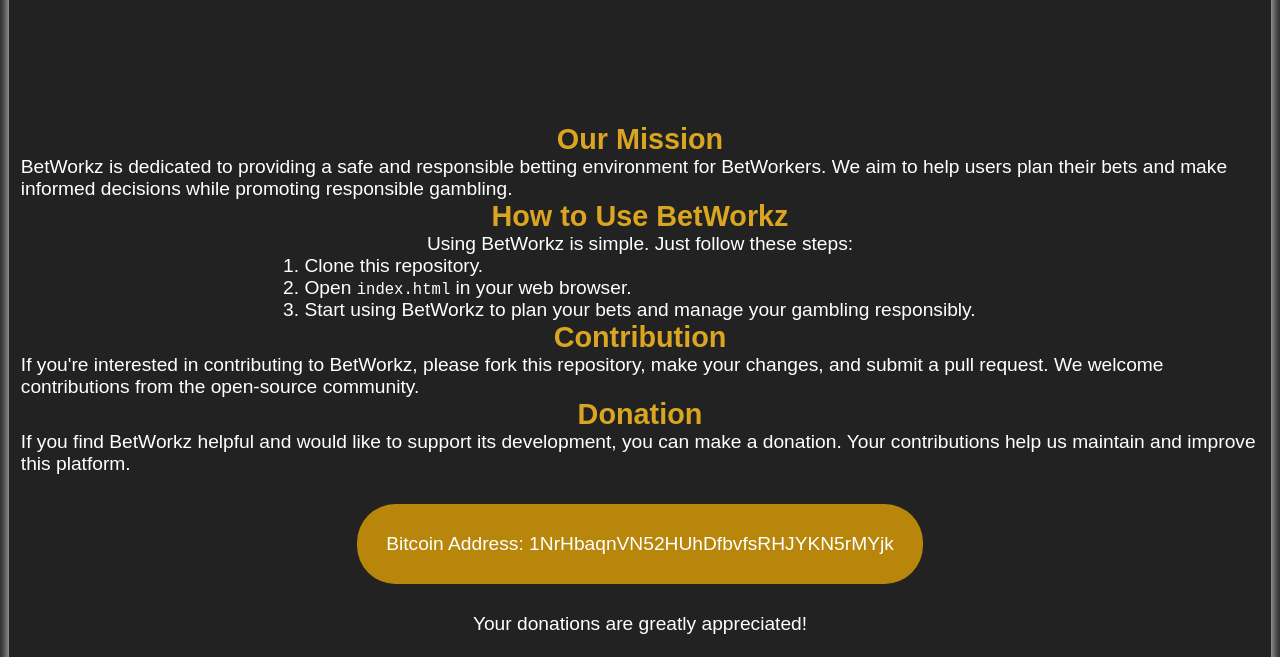
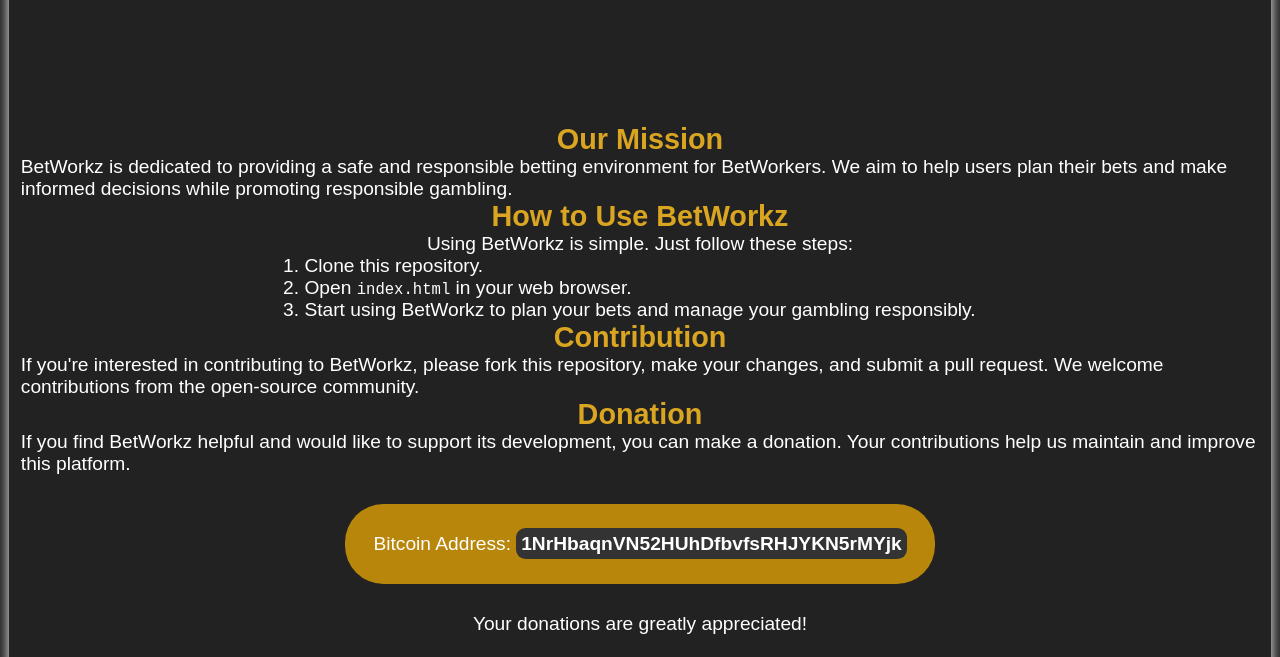
Before and after one commit to Jositett/BetWorks, a website: page about.html in a window 1280 px wide. Shown: the part 143-800 px from the top of the page. Drawn offline with nearby package versions, Linux system fonts and the light colour scheme.

Commit message:
Update about.html

```diff
--- a/about.html
+++ b/about.html
@@ -60,7 +60,7 @@
         <p>If you find BetWorkz helpful and would like to support its development, you can make a donation. Your contributions help us maintain and improve this platform.
         <ul class="donate" id="donation">
 <!--             <li><a href="https://www.paypal.com/donate?hosted_button_id=YOUR_PAYPAL_BUTTON_ID">Donate via PayPal</a></li> -->
-            <li>Bitcoin Address: 1NrHbaqnVN52HUhDfbvfsRHJYKN5rMYjk</li>
+            <li>Bitcoin Address: <span id="btc-address">1NrHbaqnVN52HUhDfbvfsRHJYKN5rMYjk</span> </li>
         </ul>
         Your donations are greatly appreciated!</p>
         </section>
```
